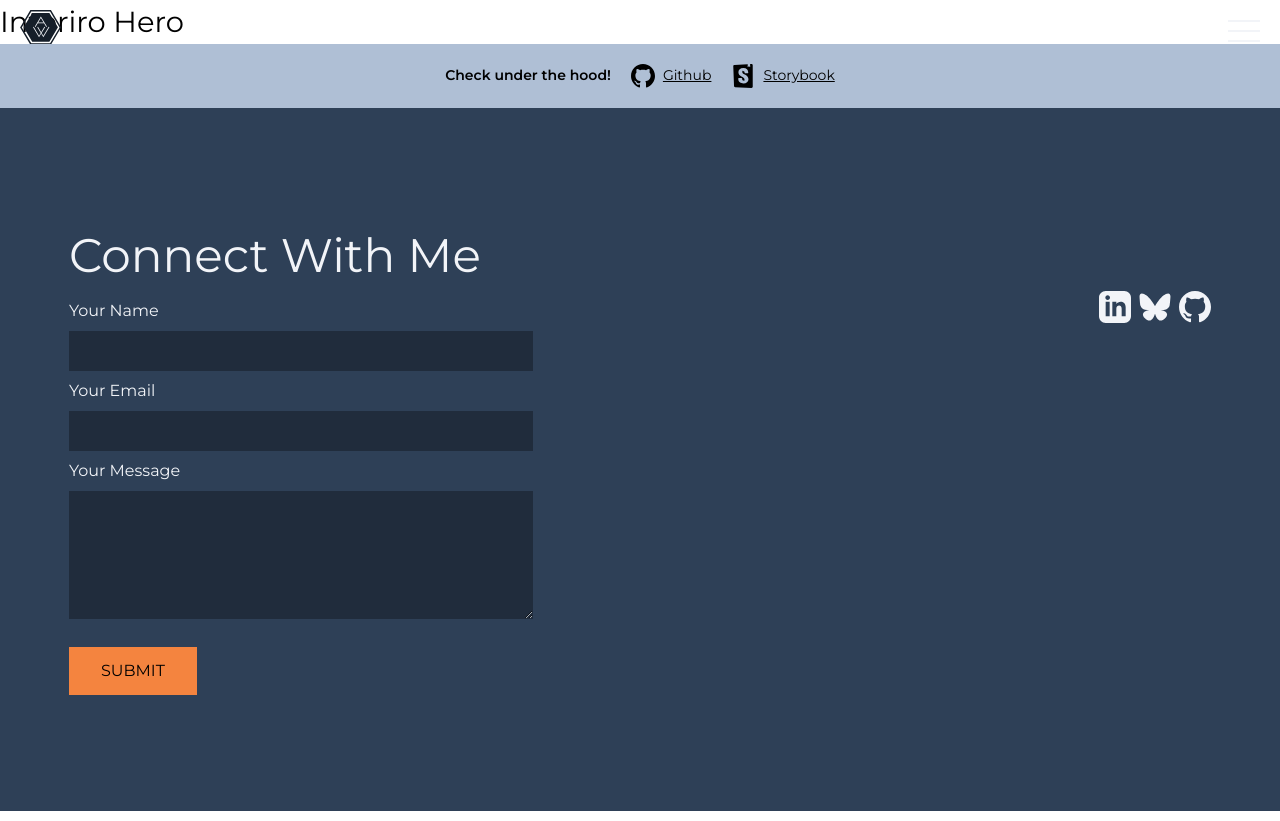
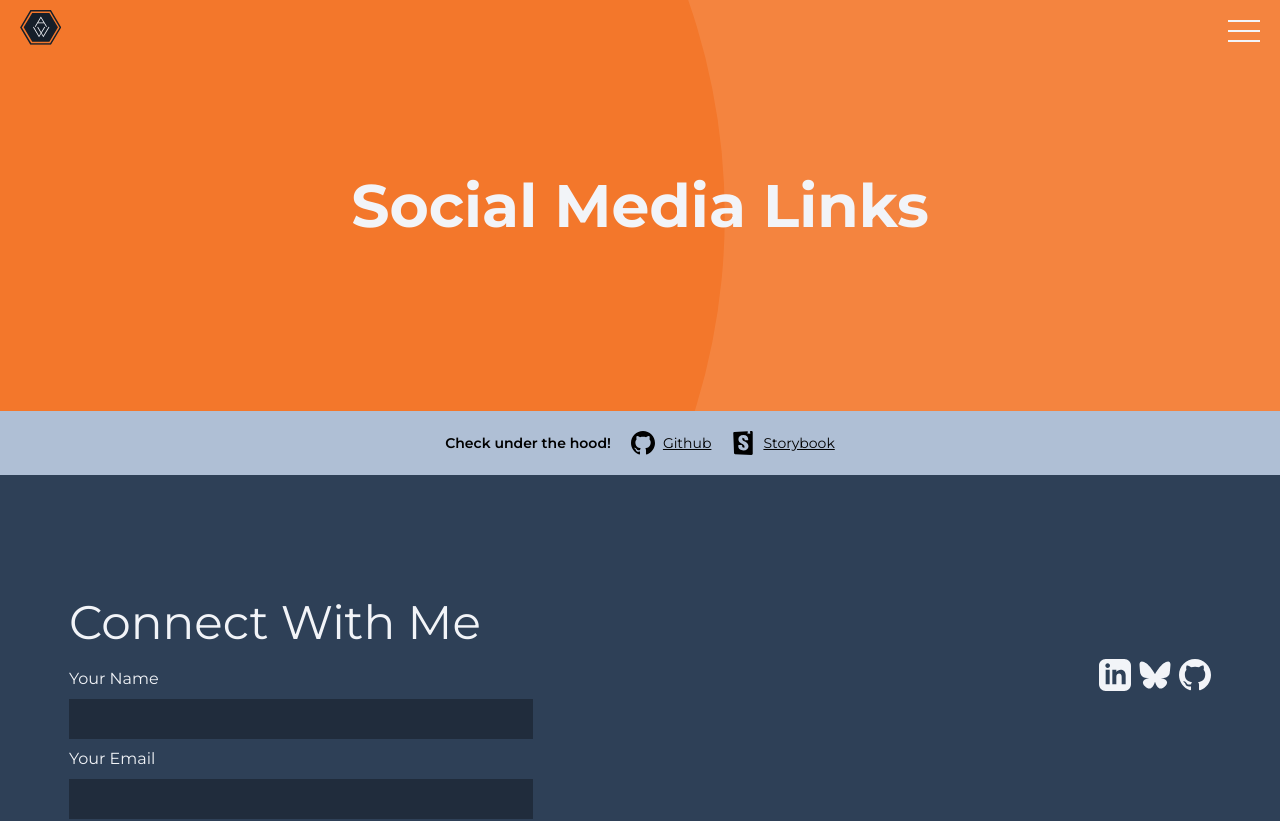
Before and after one commit to aweidele/awcom, a React (Vite) app: page /link-in-bio in a window 1280 px wide. Shown: the top 821 px of the page. Built offline with nearby package versions, Linux system fonts and the light colour scheme.

Commit message:
Link in Bio page

```diff
--- a/src/components/elements/InteriorHero.jsx
+++ b/src/components/elements/InteriorHero.jsx
@@ -1,3 +1,13 @@
-export const InteriorHero = () => {
-  return <header>Interiro Hero</header>;
+import { Section } from "../layout/Section";
+import Heading from "./Heading";
+
+export const InteriorHero = ({ title, line1, line2 }) => {
+  return (
+    <Section tag="header" className="bg-p2 text-white relative z-10">
+      <div className="circle-bg"></div>
+      <div className="relative w-full py-20 md:py-40 text-center">
+        <Heading>{title}</Heading>
+      </div>
+    </Section>
+  );
 };
--- a/src/pages/LinkInBio.jsx
+++ b/src/pages/LinkInBio.jsx
@@ -3,7 +3,7 @@ import { InteriorHero } from "../components/elements/InteriorHero";
 export const LinkInBio = () => {
   return (
     <>
-      <InteriorHero />
+      <InteriorHero title="Social Media Links" />
     </>
   );
 };
```
